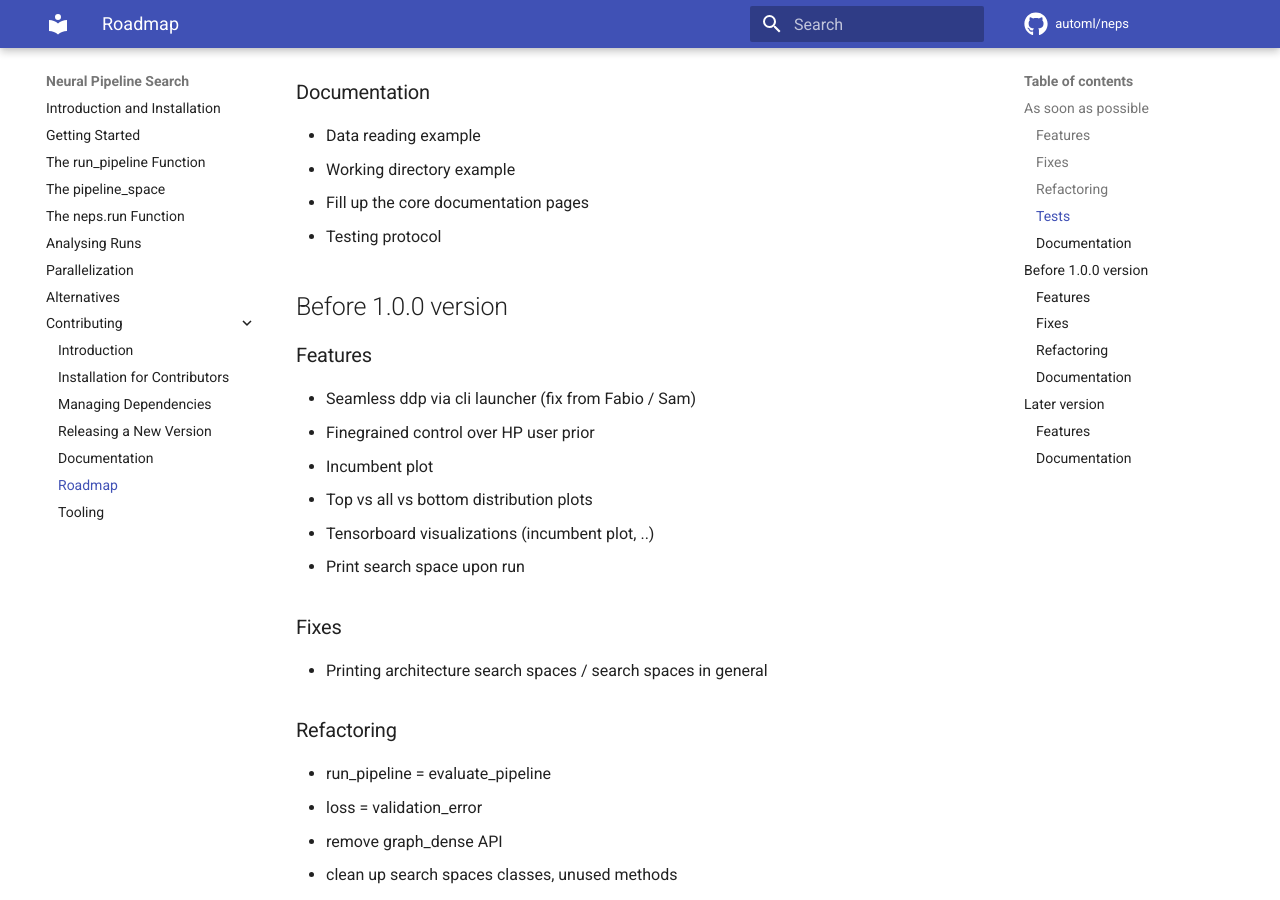
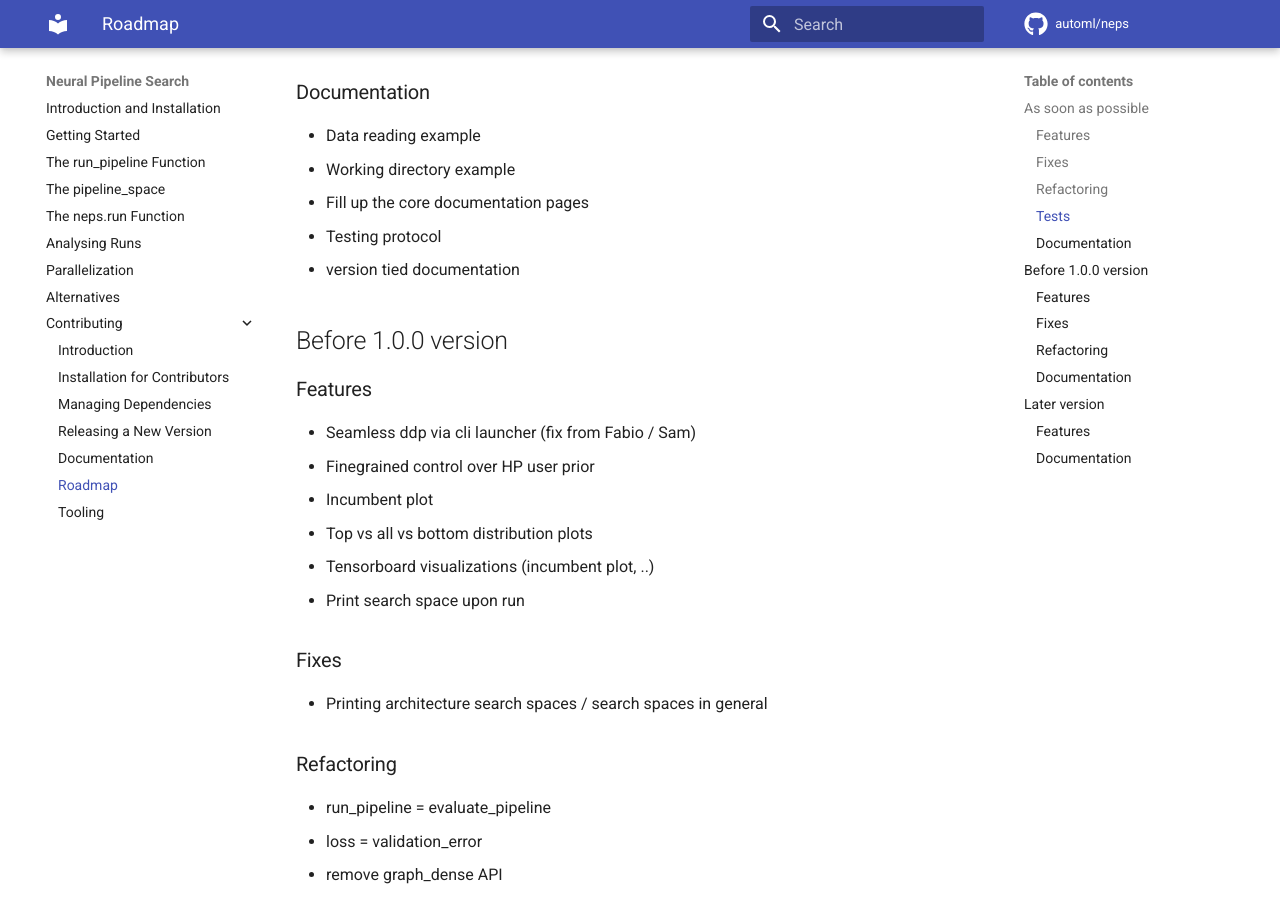
Before and after one commit to automl/neps, an MkDocs documentation site: the page built from docs/contributing/roadmap.md, in a window 1280 px wide and 900 px high, scrolled down 736 px. Built offline with MkDocs 1.6.1 and Material for MkDocs 9.7.7, drawn with Linux system fonts in a browser that asks for light colours; comment, search, counter and statistics services are not loaded.

Commit message:
refine roadmap

```diff
--- a/docs/contributing/roadmap.md
+++ b/docs/contributing/roadmap.md
@@ -29,6 +29,7 @@
 - Working directory example
 - Fill up the core documentation pages
 - Testing protocol
+- version tied documentation
 
 ## Before 1.0.0 version
 
```
